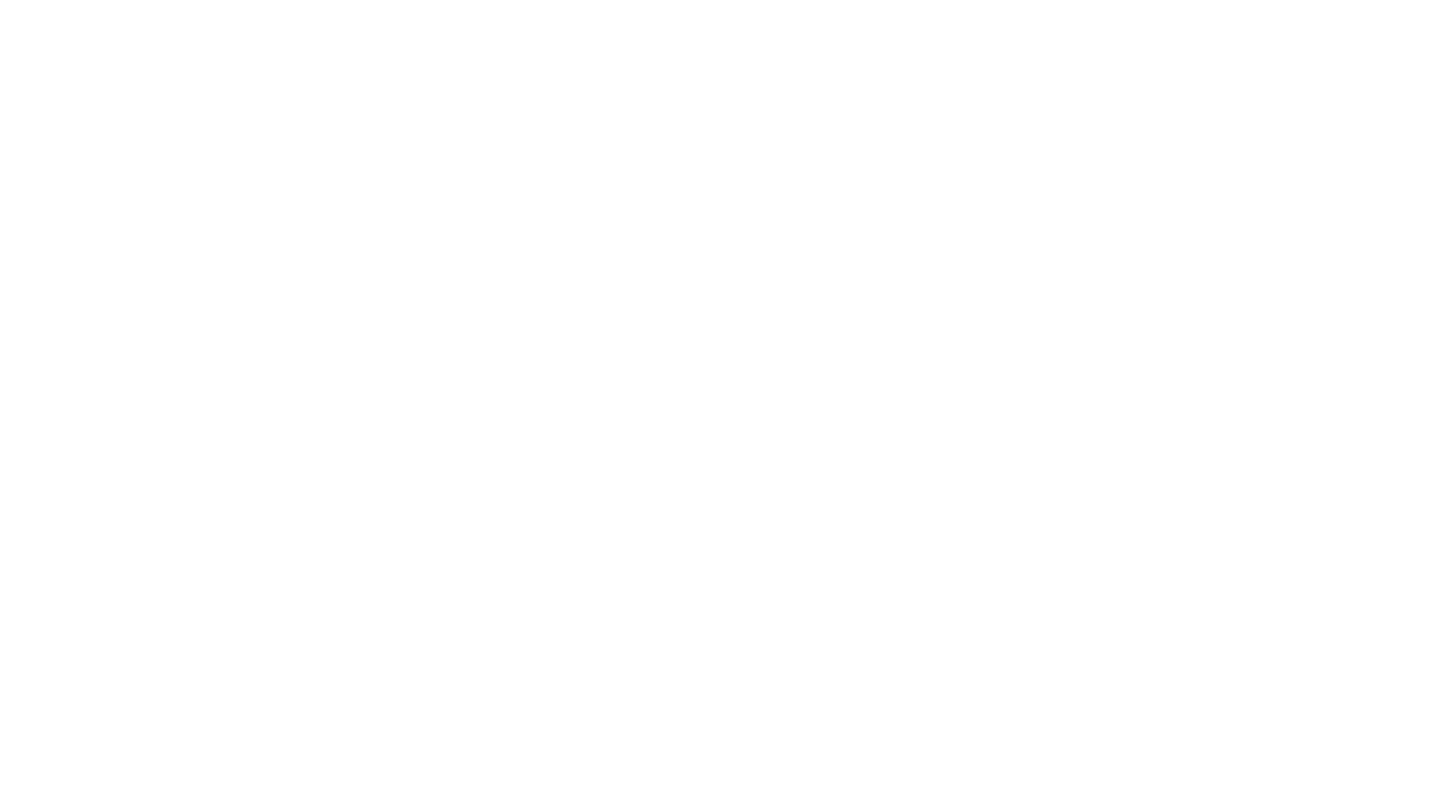
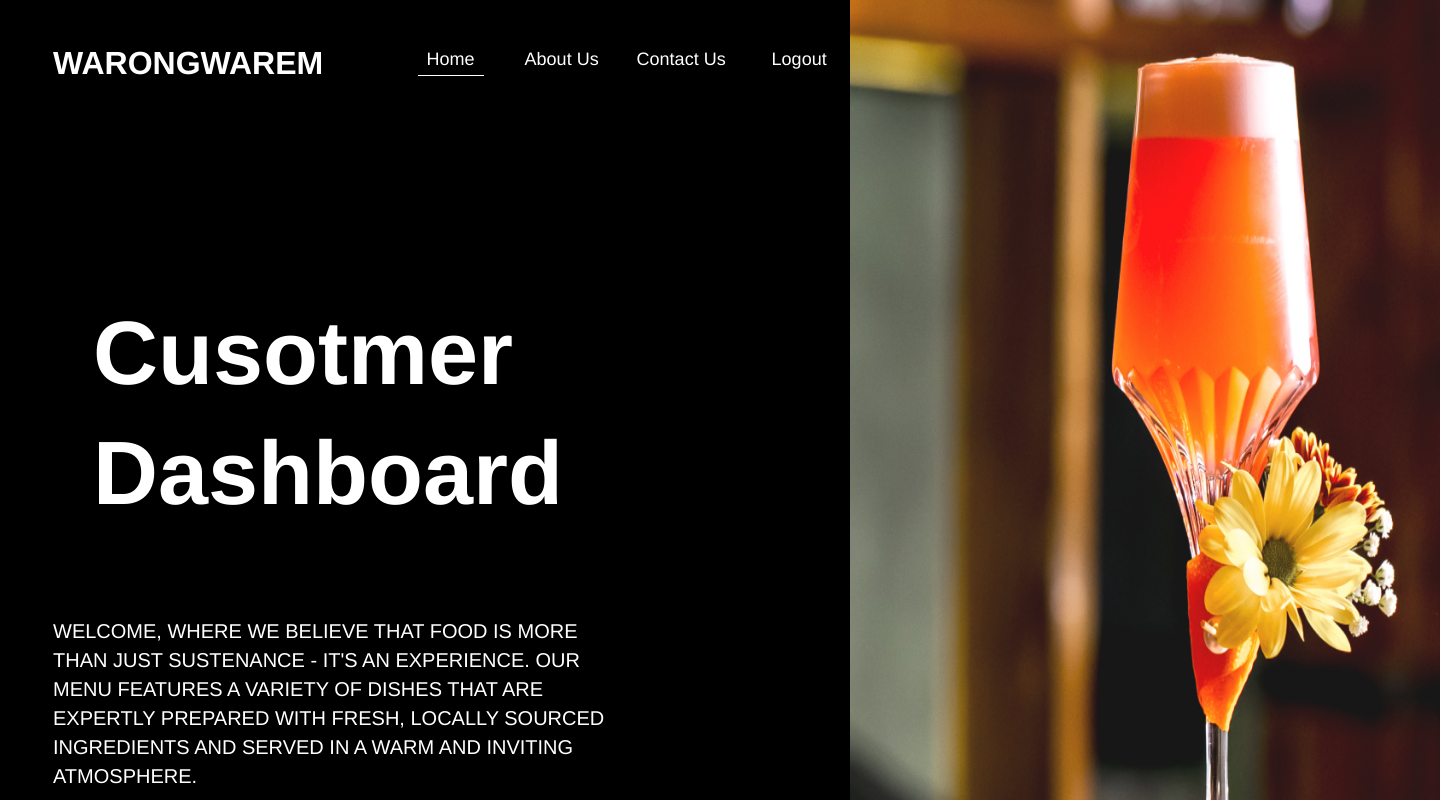
Before and after one commit to rafalino26/front-end-warongwarem, a React (Vite) app: page /CustomerDashboard in a window 1280 px wide. Before the commit this address had no page. Shown: the top 800 px of the page, 1440 px wide, since content can reach past the window. Built offline with nearby package versions, Linux system fonts and the light colour scheme.

Commit message:
feat: Customer Home Page

```diff
--- a/src/App.css
+++ b/src/App.css
@@ -550,6 +550,7 @@ label {
   cursor: pointer;
 }
 .sign-in2 {
+  background-color: transparent;
   top: 7px;
   position: absolute;
   font-size: var(--font-size-base);
--- a/src/App.jsx
+++ b/src/App.jsx
@@ -6,6 +6,7 @@ import Signup from './Pages/Signup'
 import SignIn from './Pages/SignIn'
 import AboutUs from './Pages/AboutUs'
 import ContactUs from './Pages/ContactUs'
+import CustComs from './Pages/CustomerDashboard'
 
 
 const App = () => {
@@ -17,6 +18,7 @@ const App = () => {
         <Route path='/SignIn' element={<SignIn/>} />
         <Route path='/AboutUs' element={<AboutUs/>} />
         <Route path='/ContactUs' element={<ContactUs/>} />
+        <Route path='/CustomerDashboard' element={<CustComs/>} />
       </Routes>
     </Router>
    )
--- /dev/null
+++ b/src/Components/CustComs.jsx
@@ -0,0 +1,43 @@
+import React from "react";
+import { useNavigate } from "react-router-dom";
+
+export const CustDashboardPage = () => {
+  const navigate =  useNavigate()
+  return (
+    <div className="landing-page">
+      <div className="div">
+        <div className="overlap">
+          <div className="text-wrapper">WARONGWAREM</div>
+          <div className="group">
+            <div className="welcome-where-we-wrapper">
+              <p className="welcome-where-we">
+                WELCOME, WHERE WE BELIEVE THAT FOOD IS MORE THAN JUST SUSTENANCE - IT&#39;S AN EXPERIENCE. OUR MENU
+                FEATURES A VARIETY OF DISHES THAT ARE EXPERTLY PREPARED WITH FRESH, LOCALLY SOURCED INGREDIENTS AND
+                SERVED IN A WARM AND INVITING ATMOSPHERE.
+              </p>
+            </div>
+            <div className="group-2">
+              <div className="overlap-group">
+                <img className="line" alt="marker.png" src="marker.png" />
+                <button className="text-wrapper-2">Home</button>
+              </div>
+              <div>
+              <button onClick={() => navigate('/Signup')}className="text-wrapper-3">Logout</button>
+              </div>
+              <div>
+              <button onClick={() => navigate('/AboutUs')}className="text-wrapper-4">About Us </button>
+              </div>
+              <div>
+              <button onClick={() => navigate('/ContactUs')}className="text-wrapper-5">Contact Us </button>
+              </div>
+            </div>
+          </div>
+          <div className="EAT-for-LIFE">Cusotmer Dashboard</div>
+        </div>
+        <img className="img" alt="glass.jpg" src="glass.jpg" />
+      </div>
+    </div>
+  );
+};
+
+export default CustDashboardPage;
--- a/src/Components/SignInComs.jsx
+++ b/src/Components/SignInComs.jsx
@@ -4,6 +4,24 @@ import { useNavigate } from "react-router-dom";
 export const Signin = () => {
   const navigate = useNavigate();
   const [showPassword, setShowPassword] = useState(false);
+  const [email, setEmail] = useState("");
+  const [password, setPassword] = useState("");
+
+  const handleEmailChange = (e) => {
+    setEmail(e.target.value);
+  };
+
+  const handlePasswordChange = (e) => {
+    setPassword(e.target.value);
+  };
+
+  const handleSignIn = () => {
+    // Your sign-in logic goes here
+    if (email && password) {
+      // Perform sign-in actions
+      navigate('/CustomerDashboard');
+    }
+  };
 
   return (
     <div className="signup-page">
@@ -15,7 +33,13 @@ export const Signin = () => {
               <p className="Lets-get-start">Sign In</p>
             </div>
             <div className="sign-in-inner">
-              <input className="frame-input2" placeholder="*required" type="email" />
+              <input
+                className="frame-input2"
+                placeholder="*required"
+                type="email"
+                value={email}
+                onChange={handleEmailChange}
+              />
             </div>
             <b className="email-address2">Email address</b>
             <div className="password-wrapper2">
@@ -26,6 +50,8 @@ export const Signin = () => {
                 className="sign-in-child"
                 placeholder="*required"
                 type={showPassword ? "text" : "password"}
+                value={password}
+                onChange={handlePasswordChange}
               />
               <label>
                 <input
@@ -35,7 +61,11 @@ export const Signin = () => {
                 Show Password
               </label>
             </div>
-            <button className="sign-in-container">
+            <button
+              onClick={handleSignIn}
+              className="sign-in-container"
+              disabled={!email || !password}
+            >
               <b className="sign-in2">sign in</b>
             </button>
             <div className="group-2">
@@ -47,10 +77,10 @@ export const Signin = () => {
                 <button onClick={() => navigate('/Signup')} className="text-wrapper-3">Login</button>
               </div>
               <div>
-              <button onClick={() => navigate('/AboutUs')}className="text-wrapper-4">About Us </button>
+                <button onClick={() => navigate('/AboutUs')} className="text-wrapper-4">About Us</button>
               </div>
               <div>
-              <button onClick={() => navigate('/ContactUs')}className="text-wrapper-5">Contact Us </button>
+                <button onClick={() => navigate('/ContactUs')} className="text-wrapper-5">Contact Us</button>
               </div>
             </div>
           </div>
--- /dev/null
+++ b/src/Pages/CustomerDashboard.jsx
@@ -0,0 +1,10 @@
+import CustDashboardPage from "../Components/CustComs"
+
+
+const CustComs = () => {
+    return(
+        <CustDashboardPage/>
+    )
+}
+
+export default CustComs
```
